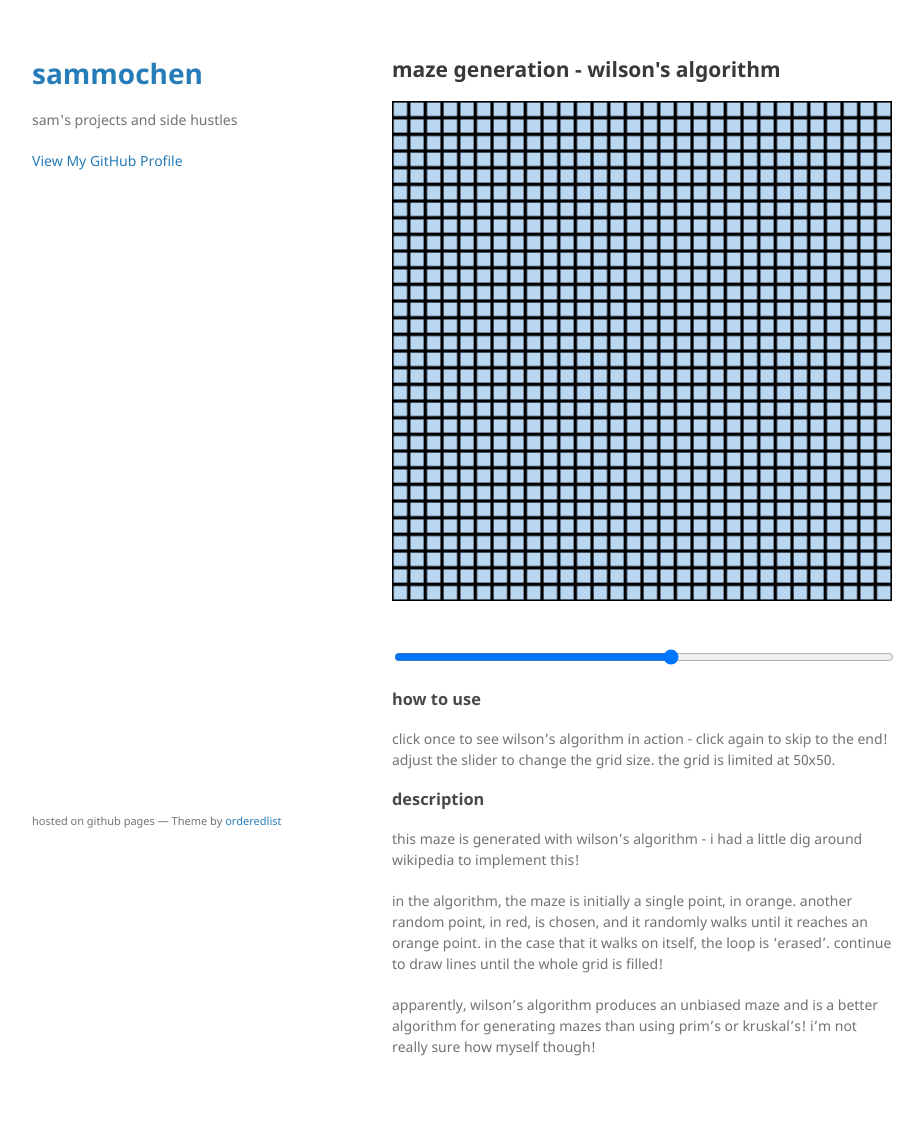
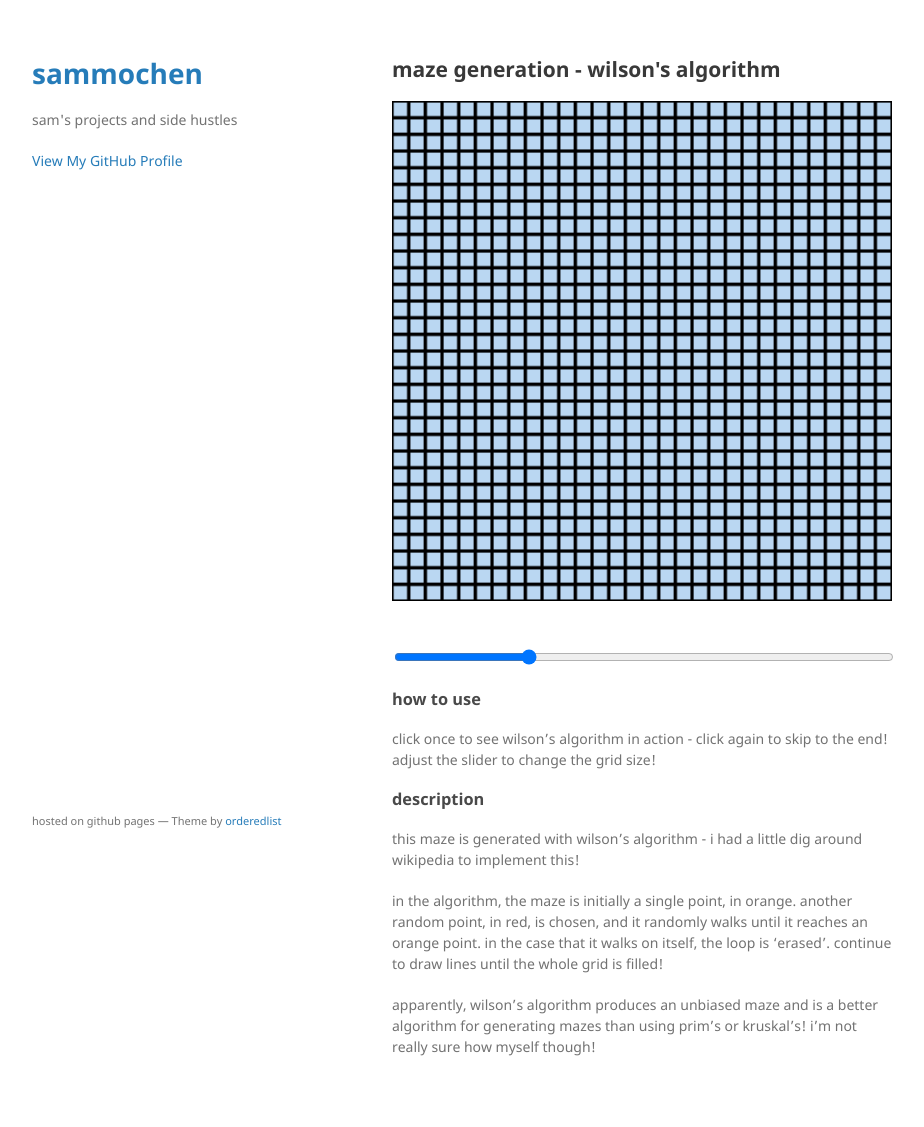
Before and after one commit to sammochen/sammochen.github.io, a Jekyll site: the page built from posts/maze.md, in a window 1280 px wide. Shown: the whole page, without its empty margins (178-1102 px from the left). Built offline with Jekyll 4.4.1, drawn with Linux system fonts in a browser that asks for light colours.

```diff
--- a/posts/maze.md
+++ b/posts/maze.md
@@ -5,12 +5,12 @@ src: ../src/maze.js
 ---
 
 
-<input type="range" min="5" max="50" value="30" class="slider" id="mySlider" style="width:100%;">
+<input type="range" min="5" max="100" value="30" class="slider" id="mySlider" style="width:100%;">
 
 
 ### how to use
 click once to see wilson's algorithm in action - click again to skip to the end!
-adjust the slider to change the grid size. the grid is limited at 50x50.
+adjust the slider to change the grid size!
 
 ### description
 this maze is generated with wilson's algorithm - i had a little dig around wikipedia to implement this!
```
Also changed, not shown: src/floodfill.js (+18 -15 lines).
